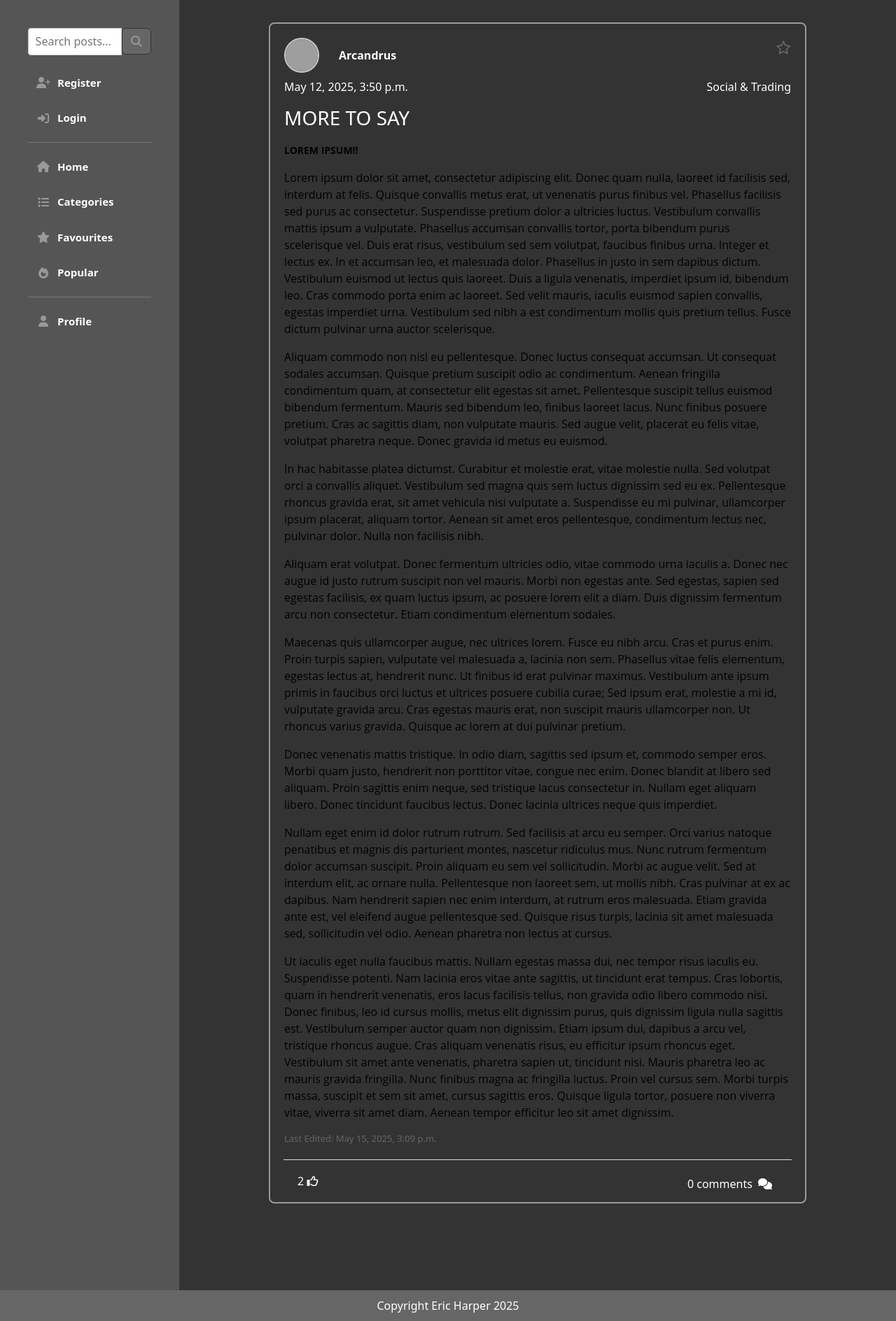
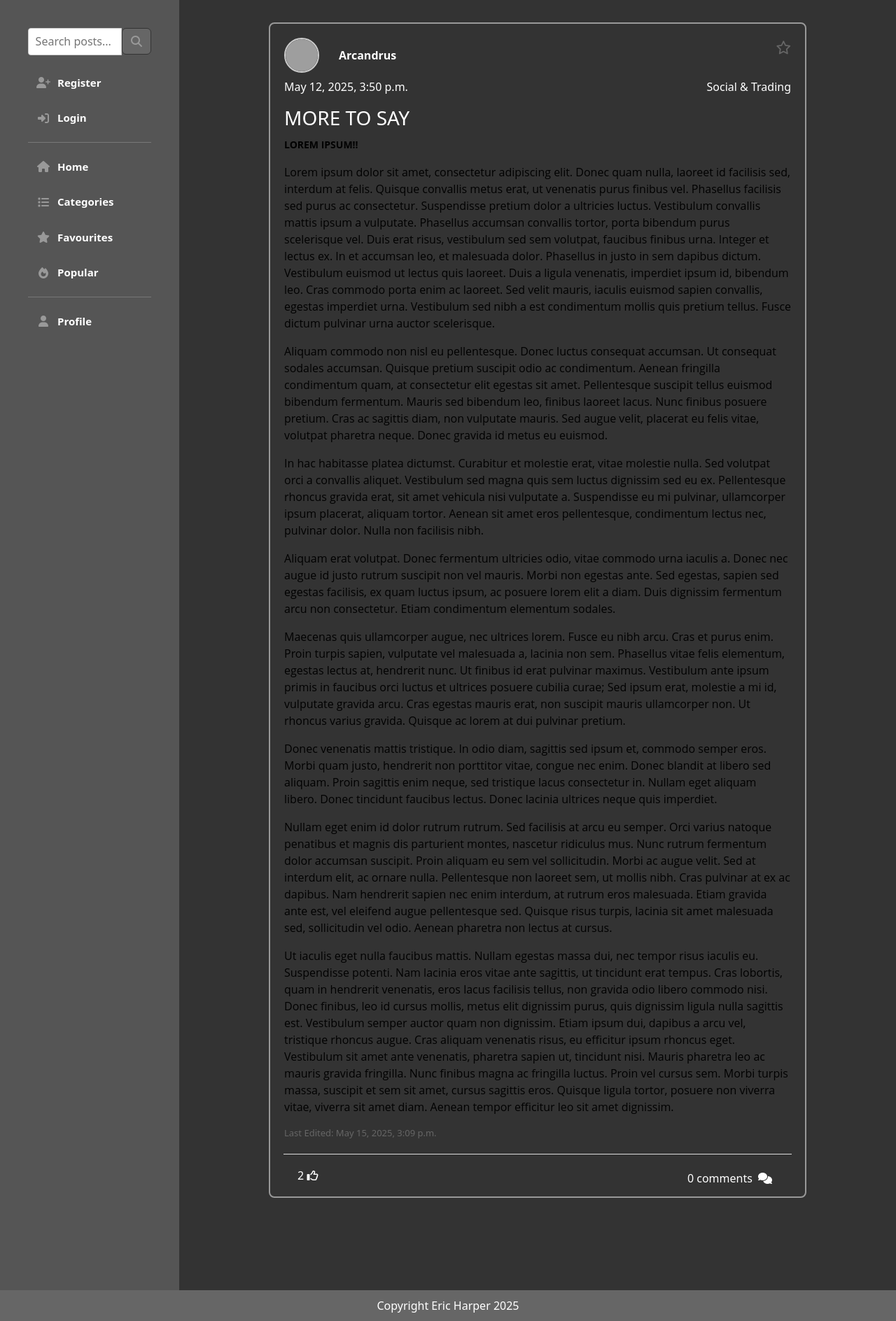
Before and after one commit to Arcandrus/mtg-forum, a Django app: a page that uses posts/templates/posts/post_detail.html in a window 1280 px wide. Shown: the part 100-1988 px from the top of the page at 70% size. Run offline with Django 5.2, Linux system fonts and the light colour scheme; data comes from the database, SQL or seed files in the repository; data that the repository does not hold is empty; some libraries are stand-ins or nearby versions; grey boxes are pictures that could not be loaded.

Commit message:
Adjustments to python layout and post_detail

```diff
--- a/posts/admin.py
+++ b/posts/admin.py
@@ -1,6 +1,7 @@
 from django.contrib import admin
 from .models import Post, Comment
 from django_summernote.admin import SummernoteModelAdmin
+
 
 @admin.register(Post)
 class PostAdmin(SummernoteModelAdmin):
@@ -10,6 +11,8 @@ class PostAdmin(SummernoteModelAdmin):
     list_filter = ('category', 'created_on')
     prepopulated_fields = {'slug': ('title',)}
     summernote_fields = ('content',)
+
+
 @admin.register(Comment)
 class CommentAdmin(admin.ModelAdmin):
     list_display = ('content', 'post', 'author', 'created_on')
--- a/posts/forms.py
+++ b/posts/forms.py
@@ -1,6 +1,7 @@
 from django import forms
 from django_summernote.widgets import SummernoteWidget
 from .models import Post, Comment
+
 
 class PostForm(forms.ModelForm):
     """
@@ -18,10 +19,12 @@ class PostForm(forms.ModelForm):
             'category': 'Select a Category',
         }
 
+
 class CommentForm(forms.ModelForm):
     """
     Form for creating and editing Comment instances.
-    Includes fields for comment content and optional parent comment for threaded replies.
+    Includes fields for comment content and optional
+    parent comment for threaded replies.
     Uses Summernote widget for content and hides the parent field in the form.
     """
     class Meta:
--- a/posts/models.py
+++ b/posts/models.py
@@ -7,11 +7,13 @@ from django.conf import settings
 
 # Create your models here.
 
+
 class Post(models.Model):
     """
     Model representing a forum post with categories, author, content,
-    likes, favourites, and timestamps. Supports tracking likes and comments count,
-    and provides utility methods for display and URLs.
+    likes, favourites, and timestamps. Supports tracking
+    likes and comments count, and provides utility methods
+    for display and URLs.
     """
     CATEGORY = (
         (0, "Deck Techs"),
@@ -34,7 +36,6 @@ class Post(models.Model):
     updated_on = models.DateTimeField(auto_now=True)
     likes = models.ManyToManyField(CustomUser, related_name='post_likes')
     favourites = models.ManyToManyField(CustomUser, related_name='favourite_posts', blank=True)
-    is_popular = models.BooleanField(default=False)
 
     class Meta:
         ordering = ["-created_on"]
@@ -66,6 +67,7 @@ class Post(models.Model):
         """Returns the display name of the category."""
         return dict(self.CATEGORY).get(self.category)
 
+
 class Comment(models.Model):
     """
     Model representing a comment on a Post, including support for threaded replies
--- a/posts/templates/posts/post_detail.html
+++ b/posts/templates/posts/post_detail.html
@@ -68,12 +68,12 @@
 
                 <!-- Post Content -->
                 <div id="post-content">
-                    <p>{{ post.content | safe }}</p>
+                    {{ post.content | safe }}
                 </div>
 
                 <!-- Post Updated Info -->
                 {% if post.is_edited %}
-                <div id="post-updated-on" class="text-muted">
+                <div id="post-updated-on-{{ post.slug }}" class="text-muted">
                     Last Edited: {{ post.updated_on|date:"N j, Y, P" }}
                 </div>
                 {% endif %}
--- a/posts/views.py
+++ b/posts/views.py
@@ -16,6 +16,7 @@ from django.db.models import Count, Q, F, Value, IntegerField
 from .forms import PostForm, CommentForm
 from .models import Post, Comment
 # Create your views here.
+
 
 class PostList(generic.ListView):
     """
@@ -165,7 +166,6 @@ def edit_post(request, slug):
             post = form.save(commit=False)
             post.excerpt = ' '.join(post.content.split()[:200])
             post.save()
-
             updated_time = django_date_format(localtime(post.updated_on), 'N j, Y, P')
             return JsonResponse({
                 'success': True,
@@ -264,6 +264,7 @@ def delete_comment(request, comment_id):
 
 CATEGORY_CHOICES = dict(Post.CATEGORY)
 CATEGORY_SLUGS = {slugify(name): id for id, name in CATEGORY_CHOICES.items()}
+
 
 def category_posts(request, category_name=None):
     """
```
